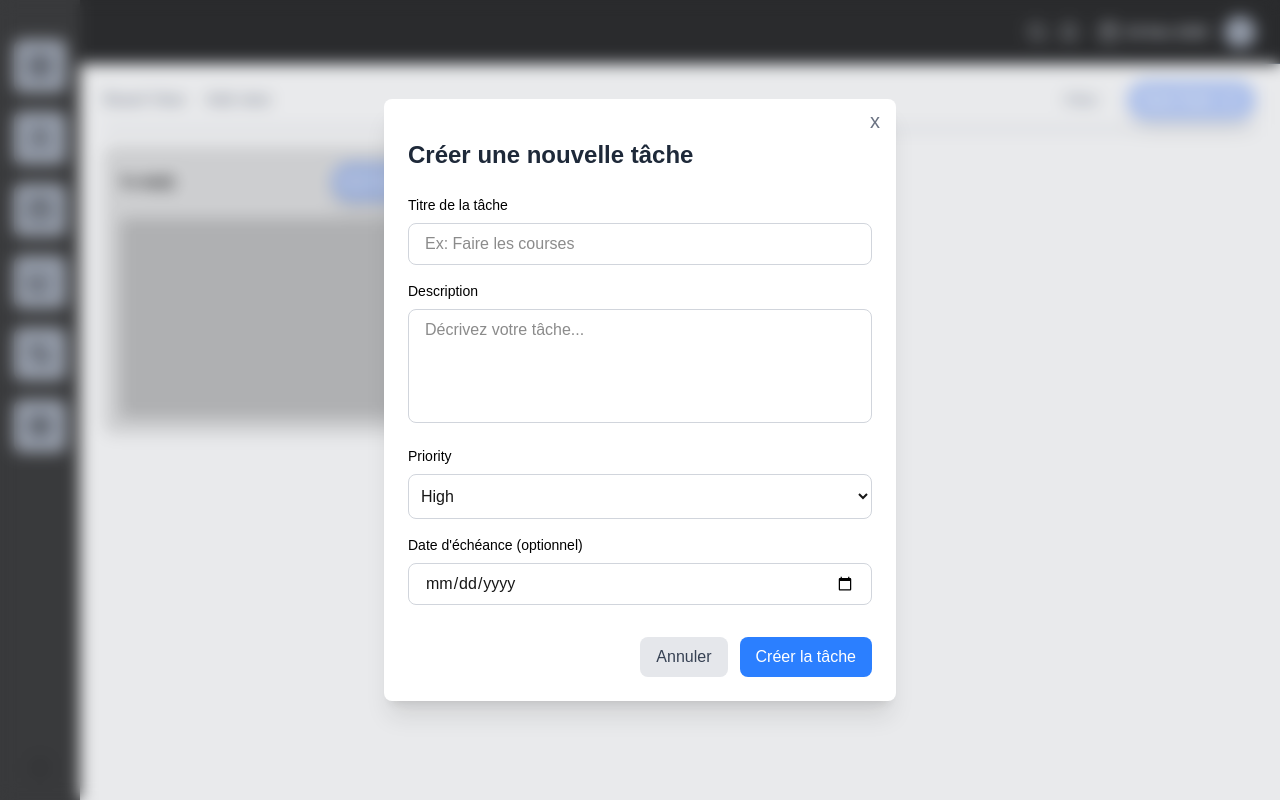
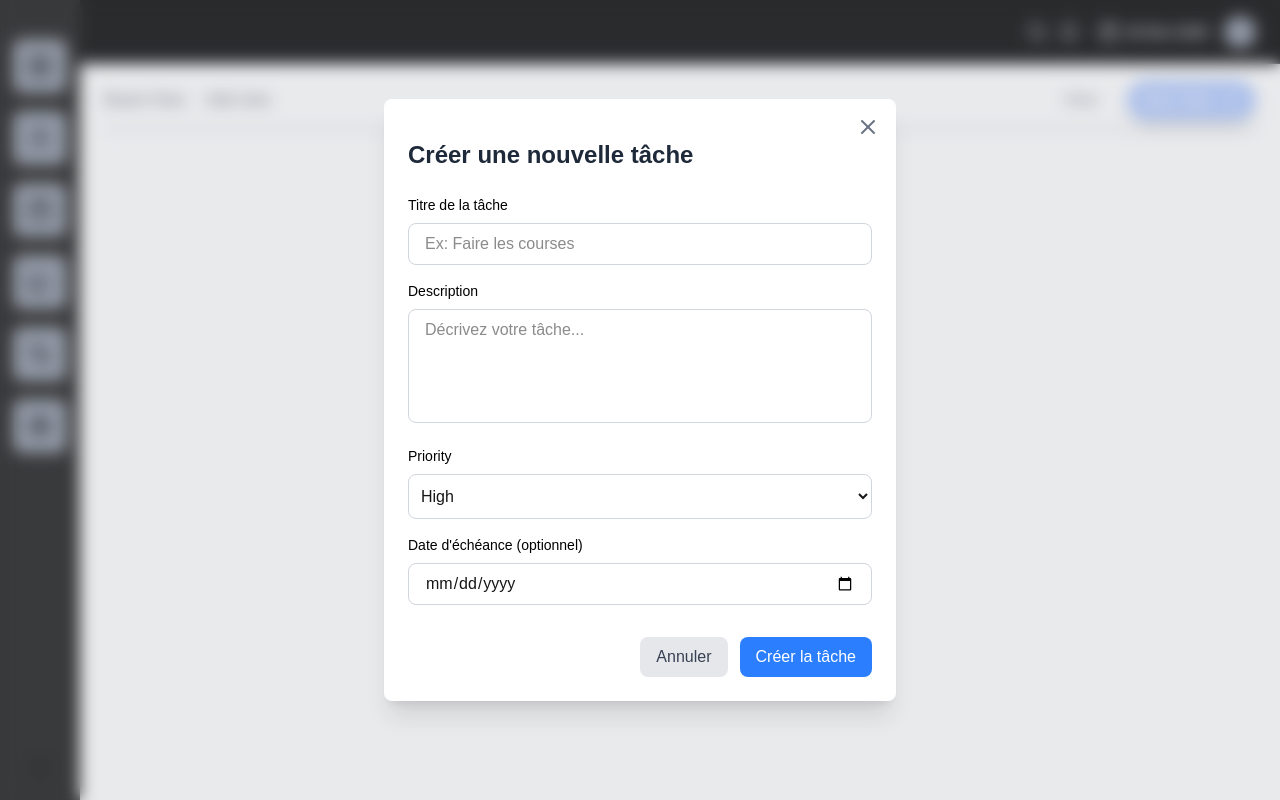
Before and after one commit to bakar255/todogit, a Next.js app: page / in a window 1280 px wide. Both pictures are taken after a click on the button "New Task". Built offline with nearby package versions, Linux system fonts and the light colour scheme.

Commit message:
feat: add kanban columns components and tasks components, update readme.

```diff
--- a/app/components/Modal.tsx
+++ b/app/components/Modal.tsx
@@ -1,3 +1,4 @@
+import { X } from "lucide-react";
 
 
 interface ModalProps {
@@ -20,8 +21,8 @@ export default function Modal ({isOpen, onClose, children } : ModalProps) {
                 {children}
                 <button
                  onClick={onClose}
-                className="absolute top-2 right-4 text-gray-500 hover:text-gray-700 text-xl"
-                >x</button>
+                className="absolute top-4 right-4 text-gray-500 hover:text-gray-700 text-xl"
+                ><X /> </button>
             </div>
         </div>
     )
--- /dev/null
+++ b/app/components/dashboard/TaskCard.tsx
@@ -0,0 +1 @@
+export default function TaskCard  // C'est quoi le but?
--- a/app/components/dashboard/dashboard.tsx
+++ b/app/components/dashboard/dashboard.tsx
@@ -1,6 +1,6 @@
 'use client'
 
-import { Plus, Ellipsis, GripHorizontal, Grip } from "lucide-react";
+import { Plus, Ellipsis, GripHorizontal, Grip,  } from "lucide-react";
 import { useState } from "react";
 import Modal from "../Modal";
 
@@ -38,34 +38,7 @@ export default function Dashboard() {
 
       <div className="flex cols-span-3 space-x-4 t-4">
 
-        <div className="kanban-col relative w-full max-w-md mt-4">
 
-          <div className="flex justify-between items-center w-full mb-4">
-
-            <div>
-             <span className="text-sm font-bold text-black">To do(0)</span>
-            </div>
-
-            <div>
-              <button className="flex items-center space-x-2 text-white cursor-pointer shadow-lg bg-blue-600/30  rounded-full p-2  hover:text-gray-100">
-                <span className="text-white">Add New Tasks</span>
-                <Plus size={23}
-                className=" rounded-full"
-                />
-              </button>
-            </div>
-
-
-          </div>
-
-
-          <div className="card-kanban w-full">
-
-          </div>
-
-        </div>
-
-      </div>
 
       <Modal
         isOpen={isModalOpen}
@@ -148,5 +121,6 @@ export default function Dashboard() {
       </Modal>
 
     </div>
+    </div>
   );
 }
--- /dev/null
+++ b/app/components/dashboard/kanbanCol.tsx
@@ -0,0 +1,42 @@
+import { Plus } from "lucide-react";
+
+interface KanbanColProps {
+    count: number;
+    children: React.ReactNode;
+    onAddTask?: () => void;
+}
+
+export default function KanbanCol({children, count, onAddTask}: KanbanColProps ) {
+
+    return (
+
+        <div className="kanban-col relative w-full max-w-md mt-4">
+
+        <div className="flex justify-between items-center w-full mb-4">
+
+          <div>
+           <span className="text-sm font-bold text-black">To do({count})</span> {/* For each count of tasks */}
+          </div>
+
+          <div>
+            <button
+             onClick={onAddTask}
+             className="flex items-center space-x-2 text-white cursor-pointer shadow-lg bg-blue-600/30  rounded-full p-2  hover:text-gray-100">
+
+              <span className="text-white">Add New Tasks</span> {/* Button add New Task */}
+              <Plus size={23}
+              className=" rounded-full"
+              />
+            </button>
+          </div>
+        </div>
+
+        <div className="card-kanban w-full"> {/* Children Tasks */}
+            {children}
+        </div>
+      </div>
+
+
+    );
+
+}
```
Also changed, not shown: app/api/tasks/route.ts (added), public/Tree.PNG (added), 1 other file (tests, documents, lock files or other folders).
